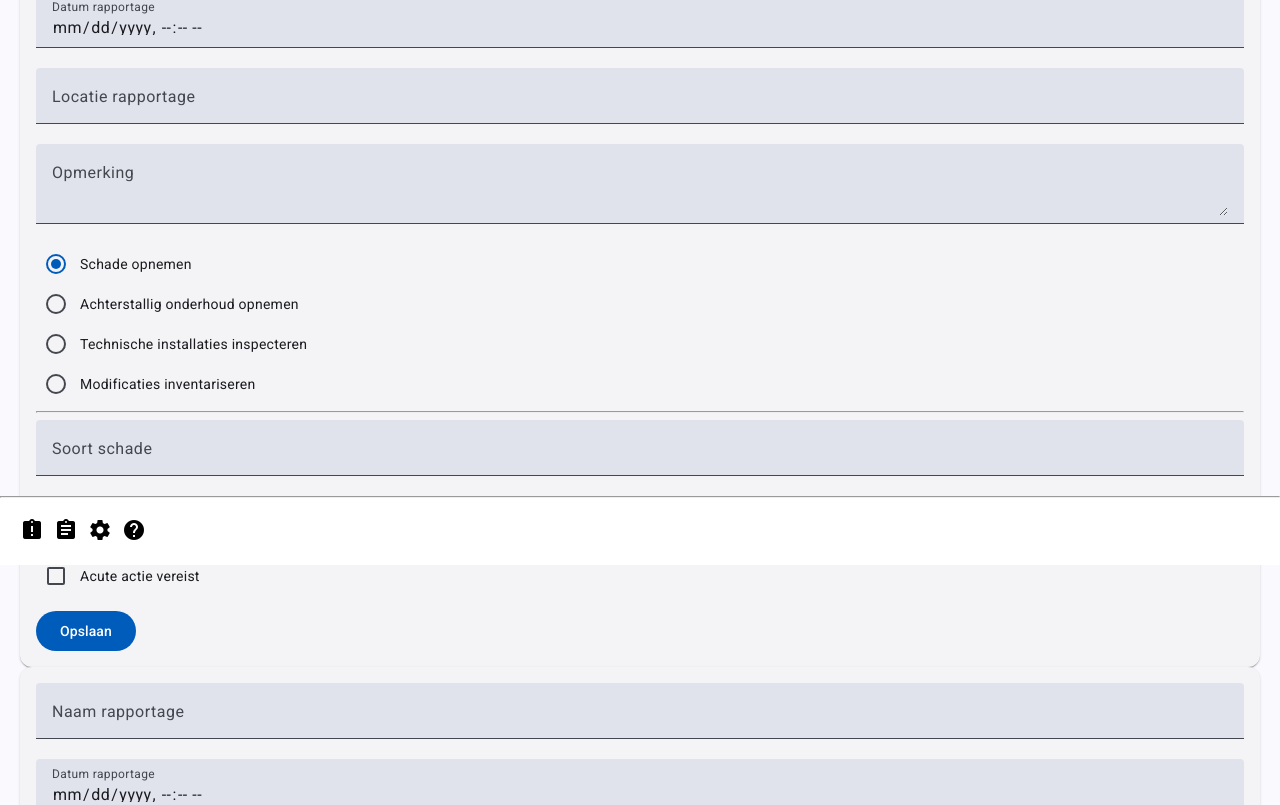
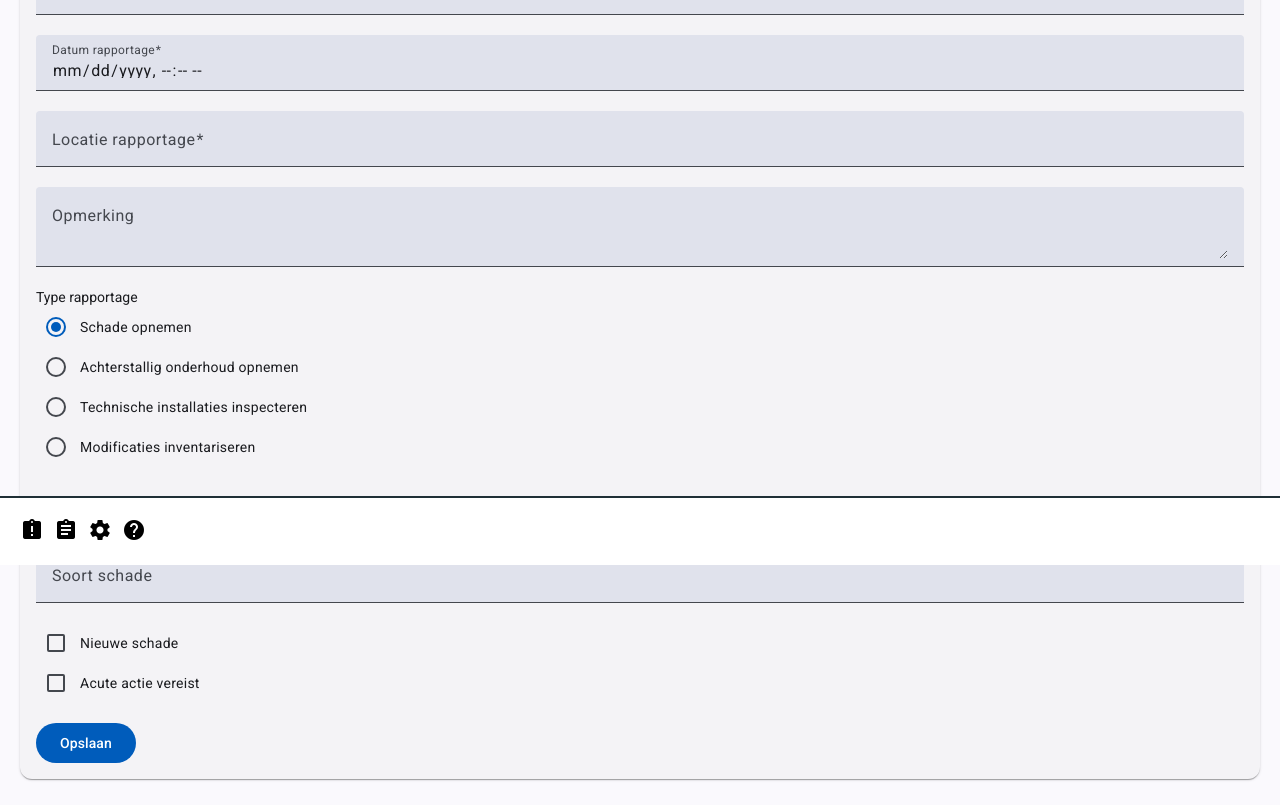
Before and after one commit to IvanhoCodes/project, an Angular app: page /reports/assigned in a window 1280 px wide. Shown: the part 235-1040 px from the top of the page. Built offline with nearby package versions, Linux system fonts and the light colour scheme.

Commit message:
Fix WCAG requirements

```diff
--- a/src/app/components/footer.ts
+++ b/src/app/components/footer.ts
@@ -5,23 +5,28 @@ import { MatIcon } from "@angular/material/icon";
 @Component({
     selector: 'footer',
     template: `
-        <hr />
+    <nav aria-label="Secundaire navigatie">
         <div>
-            <a routerLink="/reports/assigned" class="toolbar-item">
+            <a routerLink="/reports/assigned" class="toolbar-item" aria-label="Toegewezen rapportages">
                 <mat-icon>assignment_late</mat-icon>
             </a>
-            <a routerLink="/reports/done" class="toolbar-item">
+            <a routerLink="/reports/done" class="toolbar-item" aria-label="Afgeronde rapportages">
                 <mat-icon>assignment</mat-icon>
             </a>
-            <a routerLink="/settings" class="toolbar-item">
+            <a routerLink="/settings" class="toolbar-item" aria-label="Instellingen">
                 <mat-icon>settings</mat-icon>
             </a>
-            <a routerLink="/documentation" class="toolbar-item">
+            <a routerLink="/documentation" class="toolbar-item" aria-label="Documentatie">
                 <mat-icon>help</mat-icon>
             </a>
         </div>
+    </nav>
 `,
     styles: `
+    nav {
+        border-top: 2px solid #1F2F36;
+    }
+
     div {
         display: flex;
         column-gap: 10px;
@@ -29,16 +34,21 @@ import { MatIcon } from "@angular/material/icon";
         background-color: #fff;
     }
 
-        hr {
-            background: #1F2F36;
-            margin: 0;
-        }
-
     .toolbar-item {
         color: black;
         font-size: 20px;
         word-break: keep-all;
         flex-shrink: 0;
+        text-decoration: none;
+    }
+
+    .toolbar-item:focus {
+        outline: 2px solid #1F2F36;
+        outline-offset: 2px;
+    }
+
+    .toolbar-item:hover {
+        opacity: 0.7;
     }
 `,
     imports: [RouterLink, MatIcon],
--- a/src/app/components/header.ts
+++ b/src/app/components/header.ts
@@ -6,19 +6,26 @@ import { RouterLink } from "@angular/router";
 @Component({
   selector: 'header',
   template: `
+    <nav aria-label="Primaire navigatie">
       <mat-toolbar>
         <div class="toolbar-item">
-        <img src="/logo.png" height="78px">
+          <img src="/logo.png" height="78px" alt="Rapportage systeem - Startpagina">
         </div>
         <div class="toolbar-item">
-        <a routerLink="/">
+          <a routerLink="/" aria-label="Ga naar startpagina" title="Startpagina">
             <mat-icon>home</mat-icon>
           </a>
         </div>
       </mat-toolbar>
+    </nav>
   `,
   imports: [MatToolbar, MatIcon, RouterLink],
   styles: `
+    nav {
+      position: relative;
+      z-index: 1000;
+    }
+
     mat-toolbar {
       display: flex;
       justify-content: space-between;
@@ -34,6 +41,12 @@ import { RouterLink } from "@angular/router";
     }
     a {
       color: black;
+      text-decoration: none;
+    }
+
+    a:focus {
+      outline: 2px solid #1F2F36;
+      outline-offset: 2px;
     }
   `,
 })
--- a/src/app/components/inputList.ts
+++ b/src/app/components/inputList.ts
@@ -7,25 +7,50 @@ import { MatCheckboxModule } from "@angular/material/checkbox";
 @Component({
     selector: "input-list",
     template: `
+        <fieldset>
+            <legend>Aanvullende gegevens</legend>
             <div>
                 @for (input of inputs; track input.key) {
                     @if (input.type === "checkbox") {
-                    <mat-checkbox [checked]="input.value">{{ input.label }}</mat-checkbox>
+                            <mat-checkbox
+                                [checked]="input.value"
+                                [attr.aria-label]="input.label">
+                                {{ input.label }}
+                            </mat-checkbox>
                     } @else {
                         <mat-form-field>
                             <mat-label>{{ input.label }}</mat-label>
-                        <input matInput [value]="input.value" type="text" />
+                            <input
+                                matInput
+                                [value]="input.value"
+                                type="text"
+                                [attr.aria-label]="input.label" />
                         </mat-form-field>
                     }
                 }
             </div>
+        </fieldset>
     `,
-    imports: [ MatListModule, MatLabel, MatFormFieldModule, MatInputModule, MatCheckboxModule ],
+    imports: [MatListModule, MatLabel, MatFormFieldModule, MatInputModule, MatCheckboxModule],
     styles: `
         div {
             display: flex;
             flex-direction: column;
-            gap: 10px;
+        }
+
+        fieldset {
+            border: none;
+            padding: 0;
+            margin: 1.5rem 0 0 0;
+        }
+
+        legend {
+            font-weight: bold;
+            margin-bottom: 1rem;
+        }
+
+        .checkbox-wrapper {
+            margin-bottom: 1rem;
         }
     `,
 })
--- a/src/app/components/layout.ts
+++ b/src/app/components/layout.ts
@@ -5,31 +5,49 @@ import { Footer } from './footer';
 @Component({
   selector: 'layout',
   template: `
+    <a href="#main-content" class="skip-link">Spring naar hoofdinhoud</a>
     <div class="layout-container">
       <header></header>
-      <div class="content">
+      <main id="main-content" class="content">
         <ng-content />
-      </div>
+      </main>
       <footer></footer>
     </div>
   `,
   imports: [Header, Footer],
   styles: `
+    .skip-link {
+        position: absolute;
+        top: -40px;
+        left: 0;
+        background: #000;
+        color: #fff;
+        padding: 8px;
+        z-index: 100;
+    }
+
+    .skip-link:focus {
+        top: 0;
+    }
+
     header {
       top: 0;
       position: fixed;
       width: 100%;
       z-index: 1000;
     }
+
     footer {
       bottom: 0;
       position: fixed;
       width: 100%;
     }
+
     .layout-container {
       padding: 80px 0 67px;
       margin-bottom: 60px;
     }
+
     .content {
       padding: 0 20px 20px;
     }
--- a/src/app/components/selectedReport.ts
+++ b/src/app/components/selectedReport.ts
@@ -10,23 +10,27 @@ import { ReportsService } from "../services/reports.service";
 @Component({
     selector: "selected-report",
     template: `
+        <fieldset>
+            <legend>Gegegevens</legend>
             <mat-form-field>
                 <mat-label>Naam rapportage</mat-label>
-            <input matInput type="text" [value]="report().name" />
+                <input matInput type="text" [value]="report().name" required aria-required="true" />
             </mat-form-field>
             <mat-form-field>
                 <mat-label>Datum rapportage</mat-label>
-            <input matInput type="datetime-local" [value]="report().date" />
+                <input matInput type="datetime-local" [value]="report().date" required aria-required="true" />
             </mat-form-field>
             <mat-form-field>
                 <mat-label>Locatie rapportage</mat-label>
-            <input matInput type="text" [value]="report().location" />
+                <input matInput type="text" [value]="report().location" required aria-required="true" />
             </mat-form-field>
             <mat-form-field>
                 <mat-label>Opmerking</mat-label>
                 <textarea matInput [value]="report().description"></textarea>
             </mat-form-field>
-        <mat-radio-group [value]="report().type" (change)="setSelectedType($event.value)">
+
+            <mat-radio-group [value]="report().type" (change)="setSelectedType($event.value)" role="radiogroup" aria-labelledby="typeLabel" aria-required="true">
+                <mat-label>Type rapportage</mat-label>
                 <mat-radio-button value="damage_assessment">
                     Schade opnemen
                 </mat-radio-button>
@@ -40,15 +44,17 @@ import { ReportsService } from "../services/reports.service";
                     Modificaties inventariseren
                 </mat-radio-button>
             </mat-radio-group>
-        <hr />
+        </fieldset>
+
         <input-list [fields]="selectedValues()" />
-        <button matButton="filled">Opslaan</button>
+        <button matButton="filled" aria-label="Rapportage opslaan">Opslaan</button>
     `,
     imports: [MatRadioGroup, MatRadioButton, InputList, MatFormField, MatLabel, MatInputModule , MatButtonModule],
     styles: `
         mat-radio-group {
             display: flex;
             flex-direction: column;
+            margin-bottom: 1.25rem;
         }
 
         mat-form-field {
@@ -56,7 +62,18 @@ import { ReportsService } from "../services/reports.service";
         }
 
         button {
-            margin-top: 15px;
+            margin-top: 1.25rem;
+        }
+
+        fieldset {
+            border: none;
+            padding: 0;
+            margin: 0;
+        }
+
+        legend {
+            font-weight: bold;
+            margin-bottom: 1.25rem;
         }
     `,
 })
--- a/src/app/documentation.ts
+++ b/src/app/documentation.ts
@@ -5,7 +5,7 @@ import { Layout } from './components/layout';
   selector: 'page',
   template: `
     <layout>
-      <h2>Documentatie</h2>
+      <h1>Documentatie</h1>
     </layout>
   `,
   imports: [ Layout ],
--- a/src/app/home.ts
+++ b/src/app/home.ts
@@ -5,14 +5,11 @@ import { Layout } from './components/layout';
   selector: 'page',
   template: `
     <layout>
-      <h2>Welkom</h2>
+      <h1>Welkom</h1>
     </layout>
   `,
   imports: [ Layout ],
   styles: `
-    .example-spacer {
-      flex: 1 1 auto;
-    }
     layout {
       background-color: #f5f5f5;
     }
--- a/src/app/reports/assigned.ts
+++ b/src/app/reports/assigned.ts
@@ -1,37 +1,45 @@
-import { Component } from '@angular/core';
+import { Component, effect } from '@angular/core';
 import { Layout } from '../components/layout';
 import { MatCard, MatCardContent } from '@angular/material/card';
 import { SelectedReport } from "../components/selectedReport";
+import { ReportsService } from '../services/reports.service';
+import { Report } from '../models/reports.model';
 
 @Component({
   selector: 'page',
   template: `
     <layout>
-      <h2>Toegewezen rapportages</h2>
-      <mat-card>
-        <mat-card-content>
-          <selected-report [report]="report" />
-        </mat-card-content>
-      </mat-card>
-      <mat-card>
-        <mat-card-content>
-          <selected-report [report]="report" />
-        </mat-card-content>
-      </mat-card>
+      <h1>Toegewezen rapportage</h1>
+      @defer {
+        <mat-card aria-label="Rapportagedetails">
+          <mat-card-content>
+            <selected-report [report]="report" />
+          </mat-card-content>
+        </mat-card>
+      } @loading (minimum 1s) {
+        <div role="status" aria-live="polite" aria-atomic="true">
+          <p>Rapportage laden...</p>
+        </div>
+      } @placeholder {
+        <div role="status" aria-live="polite" aria-atomic="true">
+          <p>Rapportage laden...</p>
+        </div>
+      } @error {
+        <div role="alert" aria-live="assertive">
+          <p>Fout bij het laden van rapportage. Probeer het opnieuw.</p>
+        </div>
+      }
     </layout>
   `,
   imports: [Layout, MatCard, SelectedReport, MatCardContent],
   styles: `
-    .example-spacer {
-      flex: 1 1 auto;
-    }
     layout {
       background-color: #f5f5f5;
     }
   `,
 })
 export class Assigned {
-  report = {
+  report: Report = {
     id: 6, // Mock id
     name: '',
     date: new Date(),
--- a/src/app/settings.ts
+++ b/src/app/settings.ts
@@ -5,14 +5,11 @@ import { Layout } from './components/layout';
   selector: 'page',
   template: `
     <layout>
-      <h2>Instellingen</h2>
+      <h1>Instellingen</h1>
     </layout>
   `,
   imports: [ Layout ],
   styles: `
-    .example-spacer {
-      flex: 1 1 auto;
-    }
     layout {
       background-color: #f5f5f5;
     }
--- a/src/index.html
+++ b/src/index.html
@@ -1,8 +1,8 @@
 <!doctype html>
-<html lang="en">
+<html lang="nl">
 <head>
   <meta charset="utf-8">
-  <title>Project</title>
+  <title>Real Estate Care</title>
   <base href="/">
   <meta name="viewport" content="width=device-width, initial-scale=1">
   <link rel="icon" type="image/x-icon" href="favicon.ico">
```
Also changed, not shown: src/app/components/reportsList.ts (+22 -6 lines), src/app/reports/done.ts (+17 -4 lines). Lines whose indentation alone changed are shown as unchanged.
